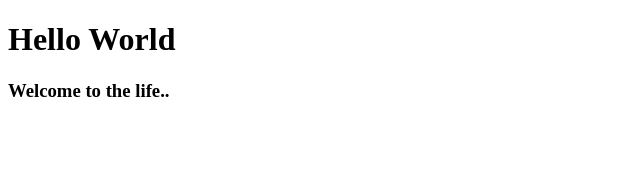
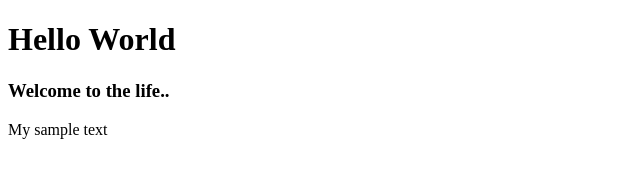
Before and after one commit to gurumalli/sample, a website: page index.html in a window 1280 px wide. Shown: the whole page, without its empty margins (0-640 px from the left). Drawn offline with Linux system fonts and the light colour scheme.

Commit message:
Added main body

```diff
--- a/index.html
+++ b/index.html
@@ -9,5 +9,8 @@
 <body>
     <h1>Hello World</h1>
     <h3>Welcome to the life..</h3>
+    <main>
+        My sample text
+    </main>
 </body>
 </html>
```
